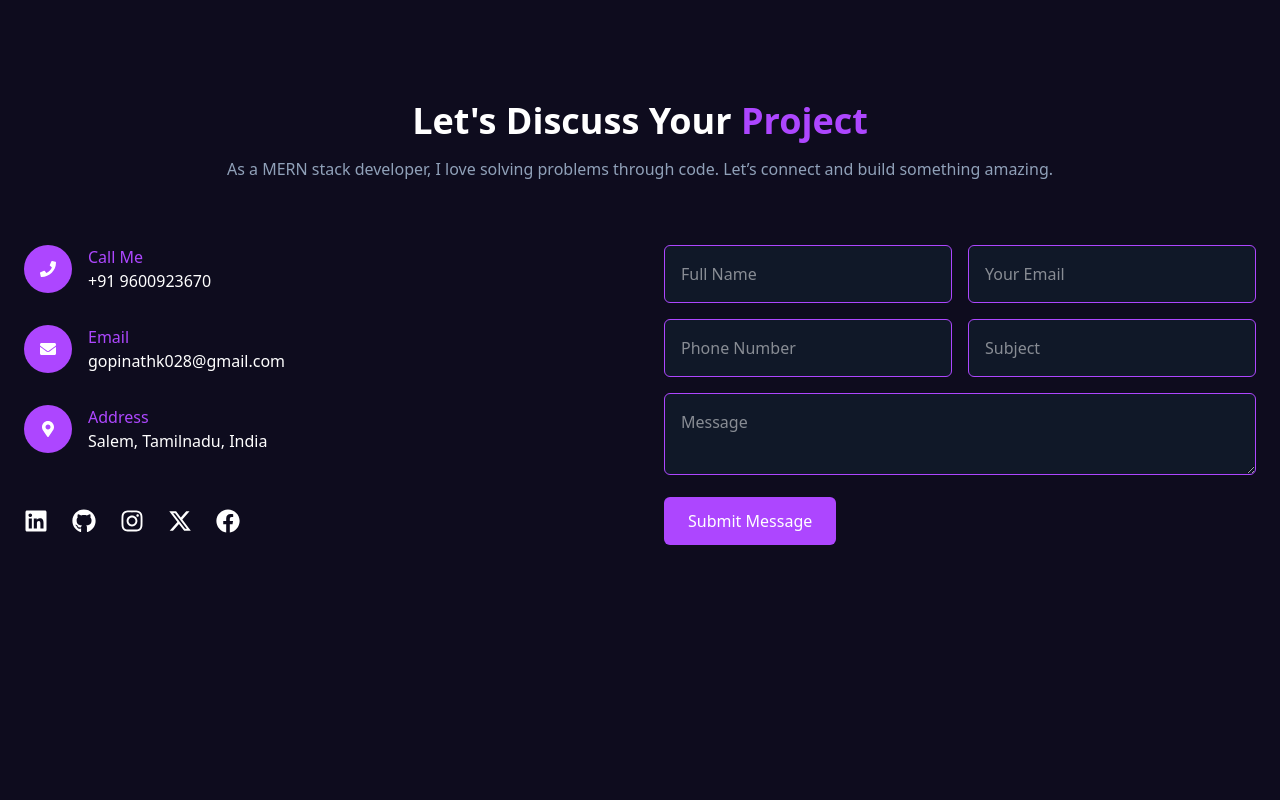
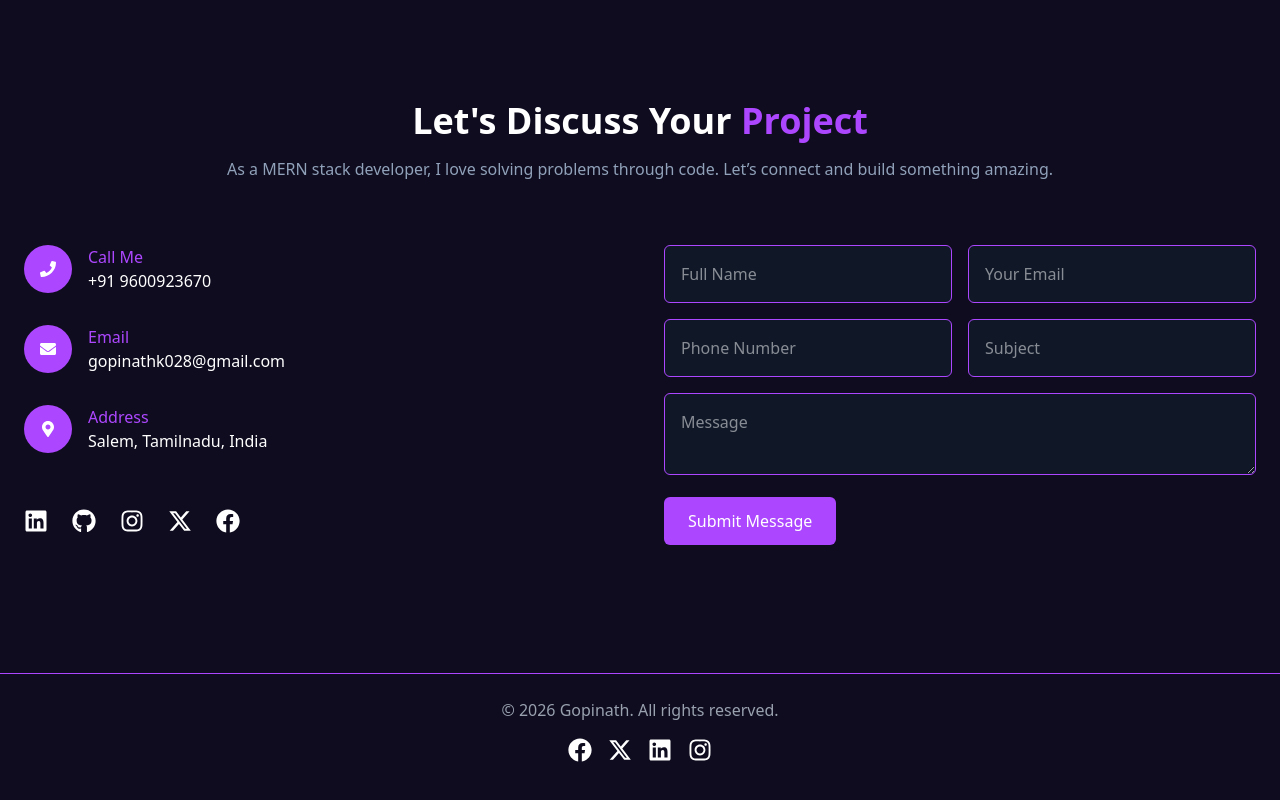
Before and after one commit to Gopinath028/Personal-Portfolio, a React (Vite) app in the folder frontend/: page / in a window 1280 px wide. Shown: the part 4831-5631 px from the top of the page. Before the commit the page ends 5472 px from the top, so only its background shows below. Built offline with nearby package versions, Linux system fonts and the light colour scheme.

Commit message:
Refactor Contact component and remove emailjs

```diff
--- a/frontend/src/components/Contact.jsx
+++ b/frontend/src/components/Contact.jsx
@@ -1,6 +1,5 @@
 import React from "react";
 import { motion } from "motion/react";
-import emailjs from "@emailjs/browser";
 import {
     FaPhone,
     FaEnvelope,
@@ -11,19 +10,29 @@ import {
     FaGithub,
 } from "react-icons/fa";
 import { FaXTwitter } from "react-icons/fa6";
+import { submitContact } from "../api";
 
+
+// 🔥 SAME animation used everywhere
 const fadeUp = {
     hidden: { opacity: 0, y: 40 },
     show: {
         opacity: 1,
         y: 0,
-        transition: { duration: 0.6, ease: "easeInOut" },
+        transition: {
+            duration: 0.6,
+            ease: "easeInOut",
+        },
     },
 };
 
 const staggerContainer = {
     hidden: {},
-    show: { transition: { staggerChildren: 0.2 } },
+    show: {
+        transition: {
+            staggerChildren: 0.2,
+        },
+    },
 };
 
 const Contact = () => {
@@ -41,30 +50,22 @@ const Contact = () => {
         setStatus("");
 
         try {
+            const data = await submitContact({
+                fullName,
+                email,
+                phone,
+                subject,
+                message,
+            });
 
-            await emailjs.send(
-                "YOUR_SERVICE_ID",
-                "YOUR_TEMPLATE_ID",
-                {
-                    fullName,
-                    email,
-                    phone,
-                    subject,
-                    message
-                },
-                "YOUR_PUBLIC_KEY"
-            );
-
-            setStatus("✅ Message sent successfully!");
+            setStatus(`✅ ${data.message || "Message sent successfully!"}`);
             setFullName("");
             setEmail("");
             setPhone("");
             setSubject("");
             setMessage("");
-
         } catch (err) {
-            console.log(err);
-            setStatus("❌ Failed to send message");
+            setStatus("❌ Error: " + err.message);
         } finally {
             setLoading(false);
         }
@@ -73,11 +74,12 @@ const Contact = () => {
     return (
         <section id="contact" className="bg-[#0e0c1e] text-white py-24">
 
+            {/* ===== Title ===== */}
             <motion.div
                 variants={fadeUp}
                 initial="hidden"
                 whileInView="show"
-                viewport={{ once: true }}
+                viewport={{ once: true, amount: 0.3 }}
                 className="max-w-7xl mx-auto text-center px-6"
             >
                 <h2 className="text-4xl font-bold">
@@ -90,6 +92,7 @@ const Contact = () => {
                 </p>
             </motion.div>
 
+            {/* ===== Main Grid ===== */}
             <div className="max-w-7xl mx-auto px-6 mt-16 grid grid-cols-1 md:grid-cols-2 gap-12">
 
                 {/* LEFT SIDE */}
@@ -97,12 +100,13 @@ const Contact = () => {
                     variants={staggerContainer}
                     initial="hidden"
                     whileInView="show"
-                    viewport={{ once: true }}
+                    viewport={{ once: true, amount: 0.3 }}
                     className="space-y-8"
                 >
-
                     <motion.div variants={fadeUp} className="flex items-center gap-4">
-                        <div className="bg-purple-500 p-4 rounded-full"><FaPhone /></div>
+                        <div className="bg-purple-500 p-4 rounded-full">
+                            <FaPhone />
+                        </div>
                         <div>
                             <p className="text-purple-500 font-medium">Call Me</p>
                             <p>+91 9600923670</p>
@@ -110,7 +114,9 @@ const Contact = () => {
                     </motion.div>
 
                     <motion.div variants={fadeUp} className="flex items-center gap-4">
-                        <div className="bg-purple-500 p-4 rounded-full"><FaEnvelope /></div>
+                        <div className="bg-purple-500 p-4 rounded-full">
+                            <FaEnvelope />
+                        </div>
                         <div>
                             <p className="text-purple-500 font-medium">Email</p>
                             <p>gopinathk028@gmail.com</p>
@@ -118,7 +124,9 @@ const Contact = () => {
                     </motion.div>
 
                     <motion.div variants={fadeUp} className="flex items-center gap-4">
-                        <div className="bg-purple-500 p-4 rounded-full"><FaMapMarkerAlt /></div>
+                        <div className="bg-purple-500 p-4 rounded-full">
+                            <FaMapMarkerAlt />
+                        </div>
                         <div>
                             <p className="text-purple-500 font-medium">Address</p>
                             <p>Salem, Tamilnadu, India</p>
@@ -128,11 +136,10 @@ const Contact = () => {
                     <motion.div variants={fadeUp} className="flex gap-6 text-2xl pt-6">
                         <a href="https://www.linkedin.com/in/gopinath-k-087779273/" className="hover:text-purple-500"><FaLinkedin /></a>
                         <a href="https://github.com/Gopinath028" className="hover:text-purple-500"><FaGithub /></a>
-                        <a href="#" className="hover:text-purple-500"><FaInstagram /></a>
-                        <a href="#" className="hover:text-purple-500"><FaXTwitter /></a>
-                        <a href="#" className="hover:text-purple-500"><FaFacebook /></a>
+                        <a href="https://www.instagram.com/" className="hover:text-purple-500"><FaInstagram /></a>
+                        <a href="https://x.com/" className="hover:text-purple-500"><FaXTwitter /></a>
+                        <a href="https://facebook.com/" className="hover:text-purple-500"><FaFacebook /></a>
                     </motion.div>
-
                 </motion.div>
 
                 {/* RIGHT SIDE FORM */}
@@ -140,23 +147,17 @@ const Contact = () => {
                     variants={fadeUp}
                     initial="hidden"
                     whileInView="show"
-                    viewport={{ once: true }}
+                    viewport={{ once: true, amount: 0.3 }}
                     onSubmit={handleSubmit}
                     className="space-y-4"
                 >
-
                     <div className="grid sm:grid-cols-2 gap-4">
-                        <input
-                            type="text"
-                            placeholder="Full Name"
+                        <input type="text" placeholder="Full Name"
                             value={fullName}
                             onChange={(e) => setFullName(e.target.value)}
                             className="border border-purple-500 bg-gray-900 p-4 rounded-md w-full"
                         />
-
-                        <input
-                            type="email"
-                            placeholder="Your Email"
+                        <input type="email" placeholder="Your Email"
                             value={email}
                             onChange={(e) => setEmail(e.target.value)}
                             className="border border-purple-500 bg-gray-900 p-4 rounded-md w-full"
@@ -164,34 +165,25 @@ const Contact = () => {
                     </div>
 
                     <div className="grid sm:grid-cols-2 gap-4">
-
-                        <input
-                            type="tel"
-                            placeholder="Phone Number"
+                        <input type="tel" placeholder="Phone Number"
                             value={phone}
                             onChange={(e) => setPhone(e.target.value)}
                             className="border border-purple-500 bg-gray-900 p-4 rounded-md w-full"
                         />
-
-                        <input
-                            type="text"
-                            placeholder="Subject"
+                        <input type="text" placeholder="Subject"
                             value={subject}
                             onChange={(e) => setSubject(e.target.value)}
                             className="border border-purple-500 bg-gray-900 p-4 rounded-md w-full"
                         />
-
                     </div>
 
-                    <textarea
-                        placeholder="Message"
+                    <textarea placeholder="Message"
                         value={message}
                         onChange={(e) => setMessage(e.target.value)}
                         className="border border-purple-500 bg-gray-900 p-4 rounded-md w-full"
                     />
 
                     {loading && <p className="text-yellow-400">⏳ Sending...</p>}
-
                     {status && (
                         <p className={status.startsWith("✅") ? "text-green-400" : "text-red-400"}>
                             {status}
@@ -201,15 +193,26 @@ const Contact = () => {
                     <motion.button
                         whileHover={{ scale: 1.05 }}
                         whileTap={{ scale: 0.95 }}
+                        transition={{ duration: 0.2 }}
                         type="submit"
                         className="bg-purple-500 px-6 py-3 rounded-md hover:bg-purple-600"
                     >
                         Submit Message
                     </motion.button>
+                </motion.form>
+            </div>
 
-                </motion.form>
-
-            </div>
+            {/* FOOTER */}
+            <motion.div
+                variants={fadeUp}
+                initial="hidden"
+                whileInView="show"
+                viewport={{ once: true, amount: 0.3 }}
+                className="mt-32 border-t border-purple-500 pt-6 text-center text-gray-400"
+            >
+                © 2026 Gopinath. All rights reserved.
+                <div className='flex justify-center space-x-4 text-white mt-4'> <a className='hover:text-purple-500'><FaFacebook className='w-6 h-6' /></a> <a className='hover:text-purple-500'><FaXTwitter className='w-6 h-6' /></a> <a className='hover:text-purple-500'><FaLinkedin className='w-6 h-6' /></a> <a className='hover:text-purple-500'><FaInstagram className='w-6 h-6' /></a> </div>
+            </motion.div>
 
         </section>
     );
```
